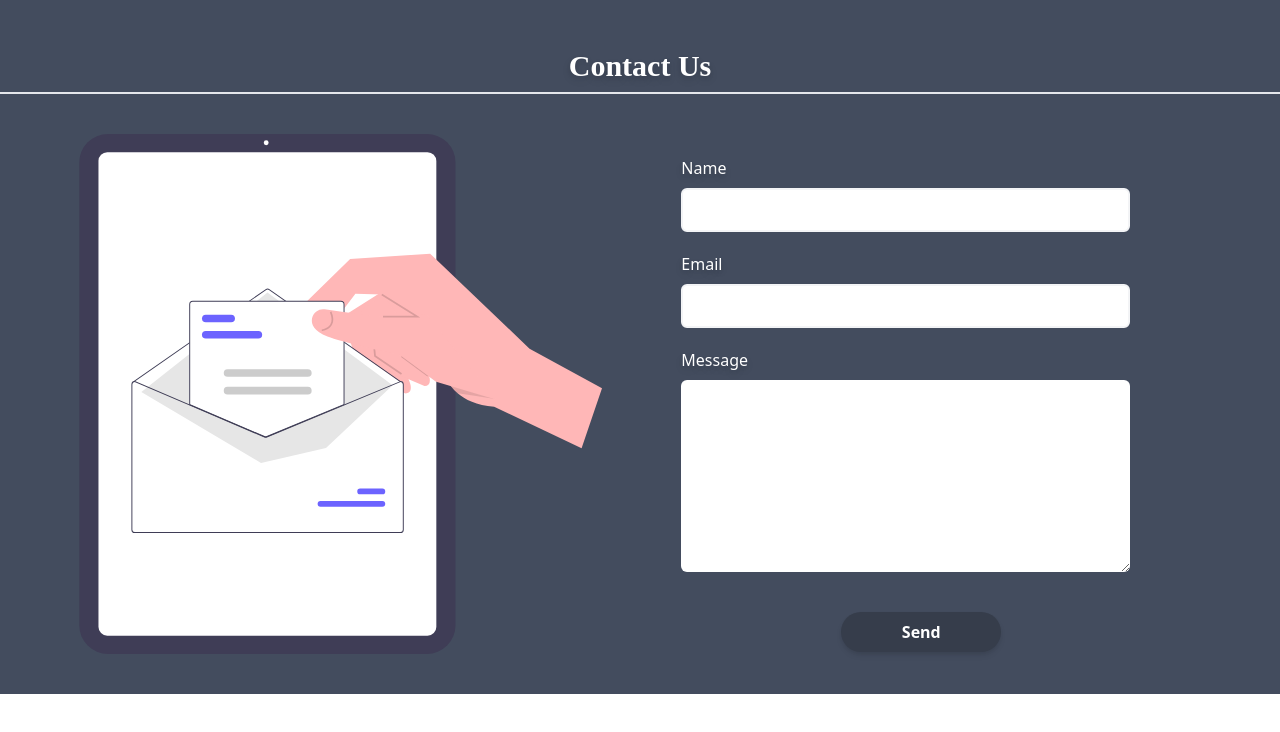
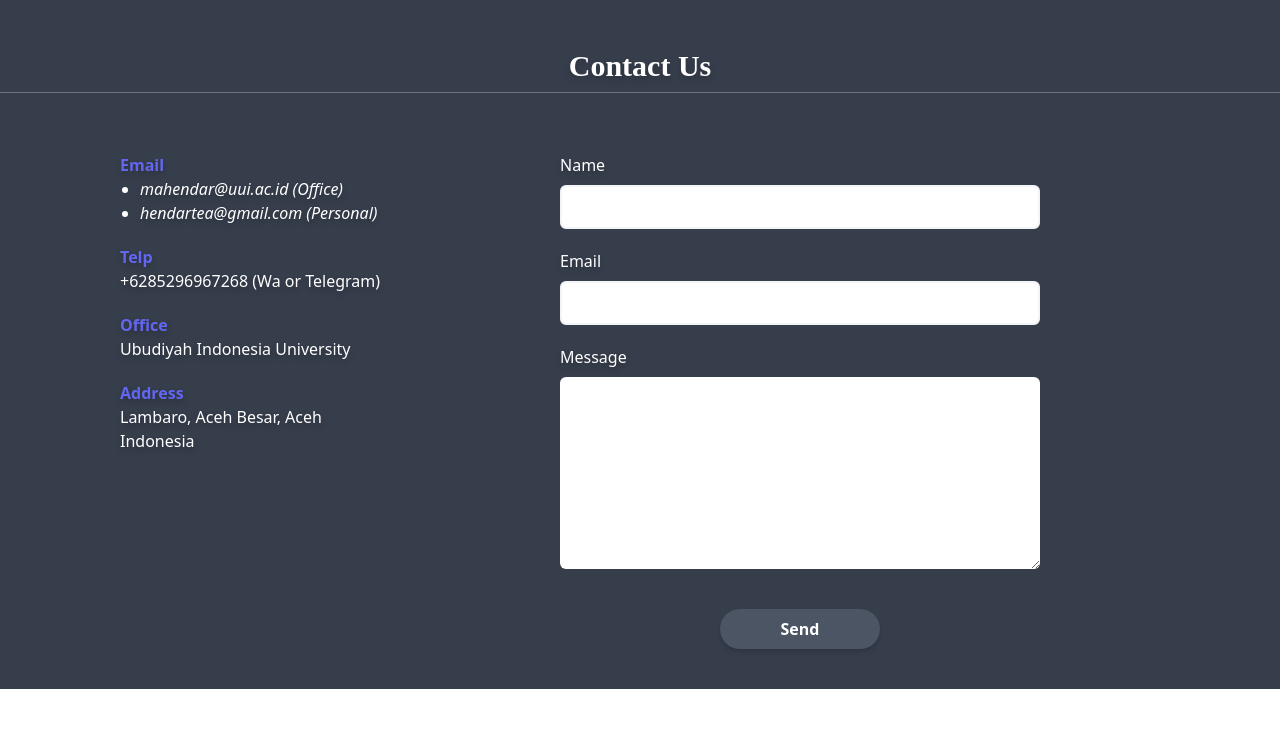
Before and after one commit to mahendaruui/my-blog, a Next.js app: page /components/Contact/Hero in a window 1280 px wide. Shown: the top 732 px of the page. Built offline with nearby package versions, Linux system fonts and the light colour scheme.

Commit message:
update contact and add contact info

```diff
--- a/pages/components/Contact/Detail.tsx
+++ /dev/null
@@ -1,11 +0,0 @@
-import React from "react";
-
-export default function Detail() {
-  return (
-    <>
-      <div className="h-1/3 bg-cdark text-center">
-        <p className="text-white">Detail</p>
-      </div>
-    </>
-  );
-}
--- a/pages/components/Contact/Hero.tsx
+++ b/pages/components/Contact/Hero.tsx
@@ -4,16 +4,38 @@ import ContactIlus from "../Logo/ContactIlus";
 
 export default function Hero() {
   return (
-    <>
     <Container>
       <TitleHero>
         <h1 className="text-white font-bold font-slap text-3xl">Contact Us</h1>
       </TitleHero>
       <ConContact>
-          <div className="sm:py-5 sm:mx-10 sm:w-1/2 w-full px-5 ">
-            <ContactIlus />
+        <div className="container sm:mx-auto sm:w-1/4 pl-10 mt-10 text-white">
+          {/* <ContactIlus /> */}
+          <div className="text-left mb-5">
+            <p className="font-semibold text-indigo-500">Email</p>
+            <ul className="list-disc pl-5 italic">
+              <li>mahendar@uui.ac.id (Office)</li>
+              <li>hendartea@gmail.com (Personal)</li>
+            </ul>
           </div>
-          <div className="text-white w-3/4 py-5 sm:w-1/2 ">
+
+          <div className="text-left mb-5">
+            <p className="font-semibold text-indigo-500">Telp</p>
+            <p>+6285296967268 (Wa or Telegram)</p>
+          </div>
+
+          <div className="text-left mb-5">
+            <p className="font-semibold text-indigo-500">Office</p>
+            <p>Ubudiyah Indonesia University</p>
+          </div>
+
+          <div className="text-left mb-5">
+            <p className="font-semibold text-indigo-500">Address</p>
+            <p>Lambaro, Aceh Besar, Aceh Indonesia</p>
+          </div>
+
+        </div>
+        <div className="text-white w-3/4 py-5 sm:w-1/2 mx-auto">
           {/* form tailwind */}
           <form action="#" >
             <div className="text-left w-full">
@@ -43,13 +65,13 @@ export default function Hero() {
                 </label>
                 <textarea
                   id="message"
-                    className="w-full h-48 sm:w-3/4 text-black rounded-md"
+                  className="w-full h-48 sm:w-3/4 p-2 text-black rounded-md"
                 />
               </div>
             </div>
             <div className="sm:flex text-center sm:text-right mt-10">
               <div className="sm:mr-40"></div>
-                <button className="bg-cdark hover:bg-gray-800 shadow-md text-white font-bold py-2 px-4 rounded-full w-40">
+              <button className="bg-gray-600 hover:bg-gray-800 shadow-md text-white font-bold py-2 px-4 rounded-full w-40">
                 {" "}
                 Send
               </button>
@@ -58,10 +80,9 @@ export default function Hero() {
         </div>
       </ConContact>
     </Container>
-    </>
   );
 }
-
-const Container = tw.div`bg-cnordic text-center py-5`;
-const TitleHero = tw.div`container mx-auto border-b-2 border-gray-200 my-5 py-2 text-shadow-md`;
-const ConContact = tw.div`flex flex-col sm:flex-row sm:justify-evenly items-center text-shadow-md`;
+// const Container = tw.div`bg-cnordic text-center py-5`;
+const Container = tw.div`bg-cdark text-center py-5`;
+const TitleHero = tw.div`container mx-auto border-b border-gray-500 my-5 py-2 text-shadow-md`;
+const ConContact = tw.div`flex flex-col sm:flex-row sm:justify-evenly text-shadow-md`;
--- a/pages/components/Layout/index.tsx
+++ b/pages/components/Layout/index.tsx
@@ -22,7 +22,9 @@ export default function Layout(props: LayoutProps) {
         <link rel="preconnect" href="https://fonts.gstatic.com" />
       </Head>
       <Header />
-      <div>{children}</div>
+      <div className="bg-cdark">
+        {children}
+      </div>
       <Footer />
     </>
   );
--- a/pages/contact.tsx
+++ b/pages/contact.tsx
@@ -1,16 +1,12 @@
 import React from "react";
 import Layout from "../pages/components/Layout";
-import Detail from "./components/Contact/Detail";
 import Hero from "./components/Contact/Hero";
 
 const contact = () => {
   return (
-    <>
-      <Layout pageTitle="Contact">
-        <Hero />
-        <Detail />
-      </Layout>
-    </>
+    <Layout pageTitle="Contact">
+      <Hero />
+    </Layout>
   );
 };
 
--- a/tailwind.config.js
+++ b/tailwind.config.js
@@ -8,7 +8,6 @@ module.exports = {
         "cnordic": '#434c5e',
         "cwhite": '#e9e9e9',
         "csecond": '#748E9C',
-        "caccent": '#EF3E23'
       },
     },
     fontFamily: {
```
Lines whose indentation alone changed are shown as unchanged.
